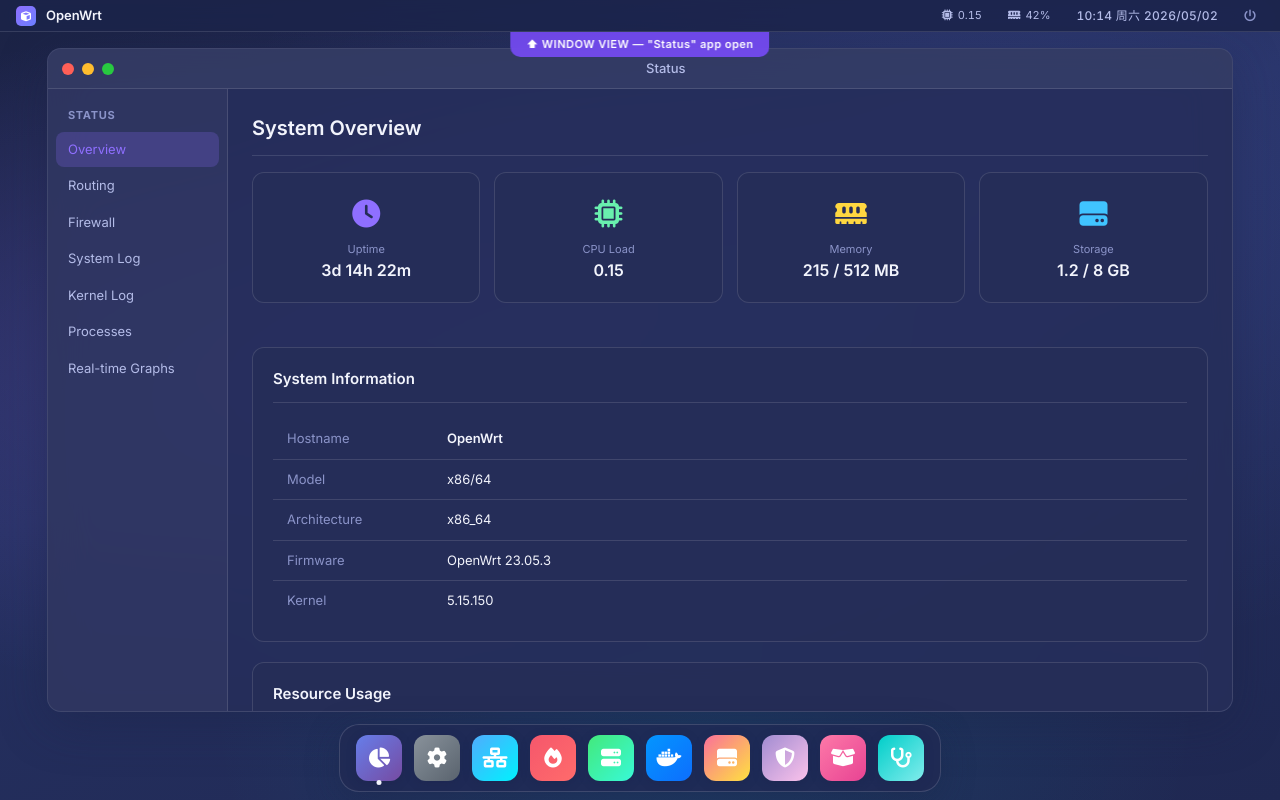
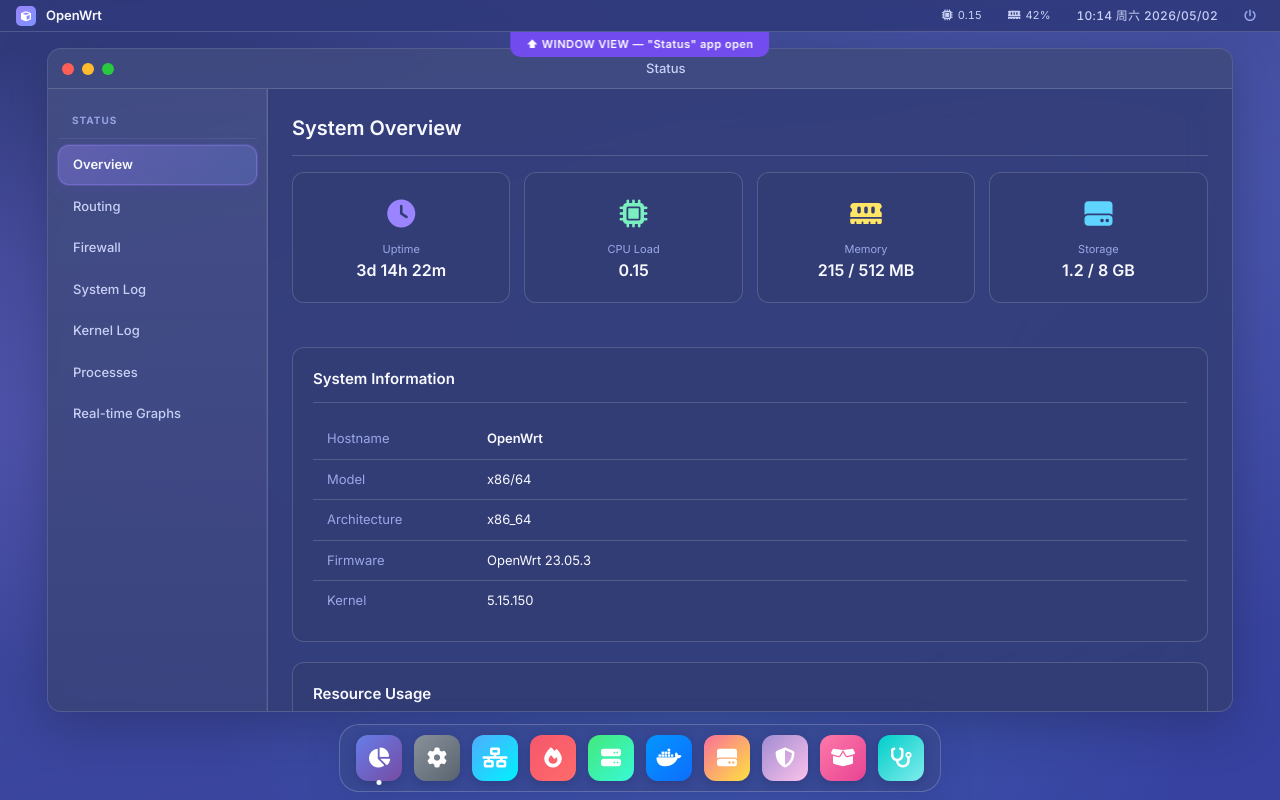
Before and after one commit to alex-chan/luci-theme-desktop, a website: page preview.html in a window 1280 px wide. Both pictures are taken after a click on the link "Status". Drawn offline with Linux system fonts and the light colour scheme.

Commit message:
feat: enhance desktop UI by updating theme colors, improving menu visibility, and refining icon mapping for better user experience

```diff
--- a/htdocs/luci-static/desktop/css/cascade.css
+++ b/htdocs/luci-static/desktop/css/cascade.css
@@ -1,12 +1,14 @@
 /* Desktop Theme for OpenWrt LuCI - fnOS Style */
 :root {
-  --bg: #1a2244; --surface: rgba(38,46,88,0.92); --glass: rgba(38,46,88,0.72);
-  --text: #f2f4fc; --text2: #b4bce8; --text3: #8b94c9;
-  --accent: #8f6fff; --accent2: #6b7fff; --grad: linear-gradient(135deg,#8f6fff,#6b7fff);
-  --ok: #69f0ae; --warn: #ffd740; --err: #ff5252; --info: #40c4ff;
-  --border: rgba(255,255,255,0.12); --r: 16px; --tr: .25s cubic-bezier(.4,0,.2,1);
+  --bg: #243060; --surface: rgba(52,62,118,0.94); --glass: rgba(58,72,140,0.78);
+  --text: #f8f9ff; --text2: #c8d0f5; --text3: #9aa8e8;
+  --accent: #9b84ff; --accent2: #7c94ff; --grad: linear-gradient(135deg,#9b84ff,#7c94ff);
+  --ok: #7aefc0; --warn: #ffe566; --err: #ff6b6b; --info: #5ed4ff;
+  --border: rgba(255,255,255,0.16); --r: 16px; --tr: .25s cubic-bezier(.4,0,.2,1);
   --font: 'Inter',-apple-system,BlinkMacSystemFont,sans-serif;
   --bar-h: 32px; --dock-h: 72px;
+  --sidebar-pill: rgba(255,255,255,0.1);
+  --sidebar-active: linear-gradient(135deg,rgba(155,132,255,.35),rgba(124,148,255,.22));
 }
 *,*::before,*::after{box-sizing:border-box;margin:0;padding:0}
 html,body{height:100%;width:100%;font-family:var(--font);font-size:14px;line-height:1.5;color:var(--text);background:var(--bg);overflow:hidden;-webkit-font-smoothing:antialiased}
@@ -16,12 +18,12 @@ a{color:var(--accent2);text-decoration:none;transition:color var(--tr)}a:hover{c
 
 /* ===== Wallpaper ===== */
 .wallpaper{position:fixed;inset:0;z-index:0;
-  background:radial-gradient(ellipse at 25% 45%,rgba(143,111,255,.22) 0%,transparent 55%),radial-gradient(ellipse at 75% 25%,rgba(107,127,255,.18) 0%,transparent 55%),radial-gradient(ellipse at 55% 85%,rgba(0,210,211,.1) 0%,transparent 50%),linear-gradient(160deg,#1a2244 0%,#243060 42%,#1e2852 100%);
+  background:radial-gradient(ellipse at 25% 45%,rgba(155,132,255,.28) 0%,transparent 55%),radial-gradient(ellipse at 75% 25%,rgba(124,148,255,.24) 0%,transparent 55%),radial-gradient(ellipse at 55% 85%,rgba(94,212,255,.14) 0%,transparent 50%),linear-gradient(165deg,#2d3a78 0%,#3d4a9a 38%,#3442a0 100%);
   animation:wallAnim 40s ease-in-out infinite alternate}
 @keyframes wallAnim{0%{filter:hue-rotate(0deg)}100%{filter:hue-rotate(18deg)}}
 
 /* ===== Status Bar (Top) ===== */
-.status-bar{position:fixed;top:0;left:0;right:0;height:var(--bar-h);background:rgba(28,36,72,.88);backdrop-filter:blur(20px) saturate(180%);-webkit-backdrop-filter:blur(20px) saturate(180%);border-bottom:1px solid var(--border);display:flex;align-items:center;justify-content:space-between;padding:0 16px;z-index:200;font-size:12px}
+.status-bar{position:fixed;top:0;left:0;right:0;height:var(--bar-h);background:rgba(48,58,120,.9);backdrop-filter:blur(20px) saturate(180%);-webkit-backdrop-filter:blur(20px) saturate(180%);border-bottom:1px solid var(--border);display:flex;align-items:center;justify-content:space-between;padding:0 16px;z-index:200;font-size:12px}
 .status-bar-left,.status-bar-right{display:flex;align-items:center;gap:10px}
 .status-bar-center{flex:1;text-align:center}
 .sb-logo{width:20px;height:20px;background:var(--grad);border-radius:5px;display:flex;align-items:center;justify-content:center;font-size:10px;color:#fff}
@@ -36,7 +38,7 @@ a{color:var(--accent2);text-decoration:none;transition:color var(--tr)}a:hover{c
 /* ===== Desktop Icons Area ===== */
 .desktop-icons-area{position:fixed;top:var(--bar-h);left:0;right:0;bottom:var(--dock-h);z-index:10;display:flex;flex-direction:column;align-items:center;justify-content:center;padding:40px;overflow-y:auto}
 .desktop-welcome{text-align:center;margin-bottom:40px;animation:fadeIn .8s ease}
-.welcome-title{font-size:42px;font-weight:200;letter-spacing:2px;background:linear-gradient(135deg,#ffffff,#a78bfa);-webkit-background-clip:text;-webkit-text-fill-color:transparent;background-clip:text;margin-bottom:6px}
+.welcome-title{font-size:42px;font-weight:200;letter-spacing:2px;background:linear-gradient(135deg,#ffffff,#c4b5fd);-webkit-background-clip:text;-webkit-text-fill-color:transparent;background-clip:text;margin-bottom:6px}
 .welcome-sub{font-size:14px;color:var(--text3);font-weight:400}
 @keyframes fadeIn{from{opacity:0;transform:translateY(15px)}to{opacity:1;transform:translateY(0)}}
 
@@ -65,7 +67,7 @@ a{color:var(--accent2);text-decoration:none;transition:color var(--tr)}a:hover{c
 
 /* ===== Bottom Dock ===== */
 .dock{position:fixed;bottom:0;left:0;right:0;height:var(--dock-h);z-index:200;display:flex;align-items:flex-end;justify-content:center;padding-bottom:8px;pointer-events:none}
-.dock-container{display:flex;align-items:flex-end;gap:4px;padding:6px 12px;background:rgba(34,42,82,.85);backdrop-filter:blur(28px) saturate(180%);-webkit-backdrop-filter:blur(28px) saturate(180%);border:1px solid rgba(255,255,255,.14);border-radius:20px;box-shadow:0 8px 32px rgba(26,34,68,.35);pointer-events:auto}
+.dock-container{display:flex;align-items:flex-end;gap:4px;padding:6px 12px;background:rgba(58,72,140,.88);backdrop-filter:blur(28px) saturate(180%);-webkit-backdrop-filter:blur(28px) saturate(180%);border:1px solid rgba(255,255,255,.2);border-radius:20px;box-shadow:0 8px 32px rgba(40,50,120,.32);pointer-events:auto}
 .dock-icon{display:flex;flex-direction:column;align-items:center;padding:4px;border-radius:14px;cursor:pointer;transition:transform .15s ease;position:relative;text-decoration:none}
 .dock-icon-img{width:46px;height:46px;border-radius:12px;display:flex;align-items:center;justify-content:center;font-size:20px;color:#fff;box-shadow:0 2px 10px rgba(26,34,68,.28);transition:box-shadow var(--tr)}
 .dock-icon:hover .dock-icon-img{box-shadow:0 4px 20px rgba(26,34,68,.38)}
@@ -100,12 +102,29 @@ a{color:var(--accent2);text-decoration:none;transition:color var(--tr)}a:hover{c
 
 /* Window Body */
 .app-win-body{flex:1;display:flex;overflow:hidden}
-.app-win-sidebar{width:180px;background:rgba(255,255,255,.04);border-right:1px solid var(--border);overflow-y:auto;flex-shrink:0;padding:8px}
-.win-sidebar-title{font-size:11px;font-weight:700;text-transform:uppercase;color:var(--text3);letter-spacing:.06em;padding:10px 12px 6px;margin-bottom:2px}
-.app-win-sidebar .l2{list-style:none;padding:0;margin:0}
-.app-win-sidebar .l2 > li > a{display:block;padding:8px 12px;border-radius:8px;color:var(--text2);font-size:13px;transition:all var(--tr);margin-bottom:1px}
-.app-win-sidebar .l2 > li > a:hover{background:rgba(255,255,255,.1);color:var(--text)}
-.app-win-sidebar .l2 > li.active > a{background:rgba(143,111,255,.22);color:var(--accent)}
+.app-win-sidebar{width:220px;background:linear-gradient(180deg,rgba(255,255,255,.08) 0%,rgba(255,255,255,.03) 100%);border-right:1px solid var(--border);overflow-y:auto;flex-shrink:0;padding:12px 10px 16px;box-shadow:inset -1px 0 0 rgba(255,255,255,.06)}
+.win-sidebar-title{font-size:10px;font-weight:700;text-transform:uppercase;color:var(--text3);letter-spacing:.1em;padding:8px 14px 10px;margin:4px 0 6px;border-bottom:1px solid rgba(255,255,255,.08);opacity:.95}
+.app-win-sidebar .l2{list-style:none;padding:0;margin:0;display:flex;flex-direction:column;gap:2px}
+/* —— LuCI .l2: first sidebar level —— */
+.app-win-sidebar .l2 > li > a{display:block;padding:10px 14px;border-radius:11px;color:var(--text2);font-size:13px;font-weight:500;transition:background var(--tr),color var(--tr),box-shadow var(--tr),transform .15s ease;margin-bottom:0;border:1px solid transparent;line-height:1.35}
+.app-win-sidebar .l2 > li > a:hover{background:var(--sidebar-pill);color:var(--text);border-color:rgba(255,255,255,.08);box-shadow:0 2px 12px rgba(30,40,90,.2);transform:translateX(2px)}
+/* Group row: has nested .l3 (smaller label + rule under title) */
+.app-win-sidebar .l2 > li:has(> .l3) > a{font-size:12px;font-weight:600;color:var(--text);letter-spacing:.02em;padding:9px 14px 6px;border-radius:10px 10px 4px 4px;opacity:.9}
+.app-win-sidebar .l2 > li:has(> .l3) > a::after{content:'';display:block;margin-top:6px;height:1px;background:linear-gradient(90deg,rgba(155,132,255,.4),transparent 85%);border-radius:1px}
+.app-win-sidebar .l2 > li:has(> .l3) > a:hover{opacity:1}
+/* Current page is this row (leaf, or parent link with no child item selected) */
+.app-win-sidebar .l2 > li.active:not(:has(.l3)) > a,
+.app-win-sidebar .l2 > li.active:has(.l3):not(:has(.l3 > li.active)) > a{background:var(--sidebar-active);color:var(--text);border-color:rgba(155,132,255,.35);box-shadow:0 0 0 1px rgba(155,132,255,.2),0 4px 18px rgba(90,80,200,.18);font-weight:600;opacity:1}
+.app-win-sidebar .l2 > li.active:has(.l3):not(:has(.l3 > li.active)) > a::after{opacity:.35}
+/* Open group: a child in .l3 is current — parent stays a faint band */
+.app-win-sidebar .l2 > li.active:has(.l3 > li.active) > a{background:rgba(155,132,255,.1);color:var(--text2);border-color:rgba(155,132,255,.18);box-shadow:none;font-weight:600;opacity:1}
+.app-win-sidebar .l2 > li.active:has(.l3 > li.active) > a::after{background:linear-gradient(90deg,rgba(155,132,255,.55),transparent 90%)}
+/* —— Nested .l3: indent + vertical rail —— */
+.app-win-sidebar .l3{list-style:none;margin:0 0 10px;padding:2px 0 4px 0;padding-left:11px;margin-left:13px;border-left:2px solid rgba(155,132,255,.28);display:flex;flex-direction:column;gap:1px;position:relative}
+.app-win-sidebar .l3 > li > a{display:block;padding:7px 12px 7px 10px;border-radius:8px;color:var(--text3);font-size:12px;font-weight:450;line-height:1.4;border:1px solid transparent;transition:background var(--tr),color var(--tr),transform .15s ease}
+.app-win-sidebar .l3 > li > a:hover{background:rgba(255,255,255,.08);color:var(--text2);transform:translateX(3px);border-color:rgba(255,255,255,.06)}
+.app-win-sidebar .l3 > li.active > a{background:linear-gradient(135deg,rgba(155,132,255,.28),rgba(124,148,255,.14));color:var(--text);border-color:rgba(155,132,255,.3);font-weight:600;box-shadow:0 1px 8px rgba(60,50,140,.12)}
+.desktop-menu-host{position:absolute;left:-9999px;top:0;width:1px;height:1px;margin:0;padding:0;overflow:hidden;clip:rect(0,0,0,0);border:0;visibility:hidden;pointer-events:none}
 .app-win-content{flex:1;overflow-y:auto;overflow-x:hidden}
 .app-win-content > .container{padding:24px}
 
```
Also changed, not shown: htdocs/luci-static/resources/menu-desktop.js (+8 -1 lines), 2 other files.
